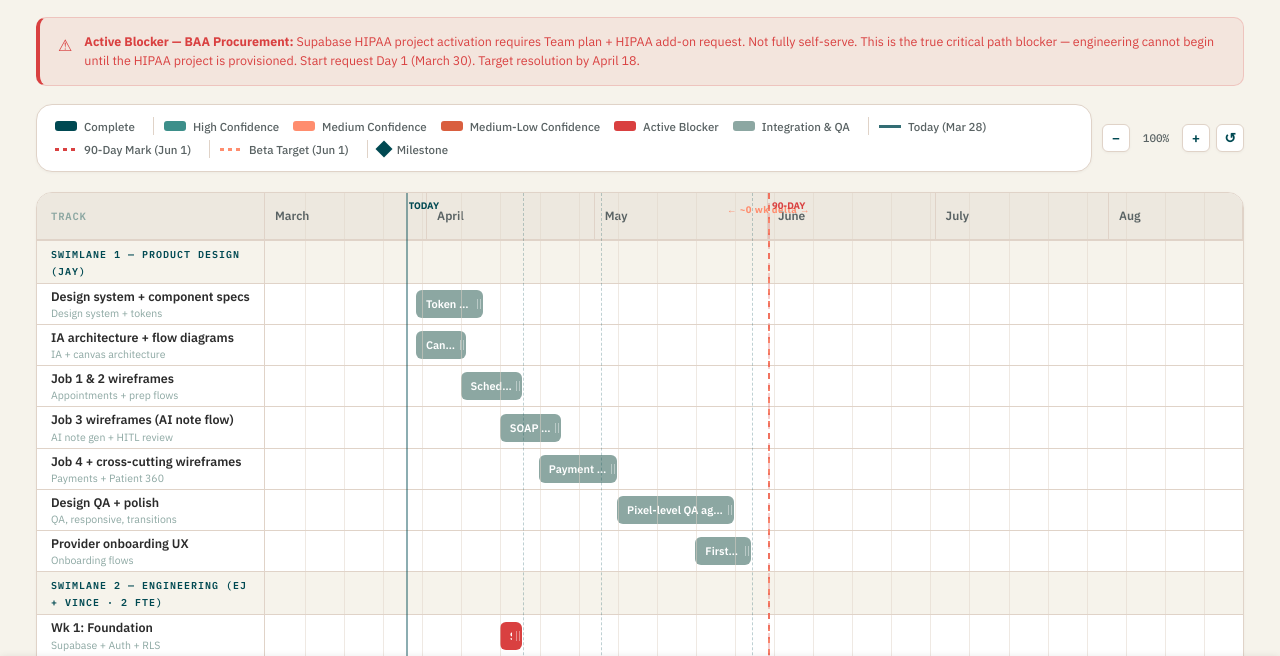
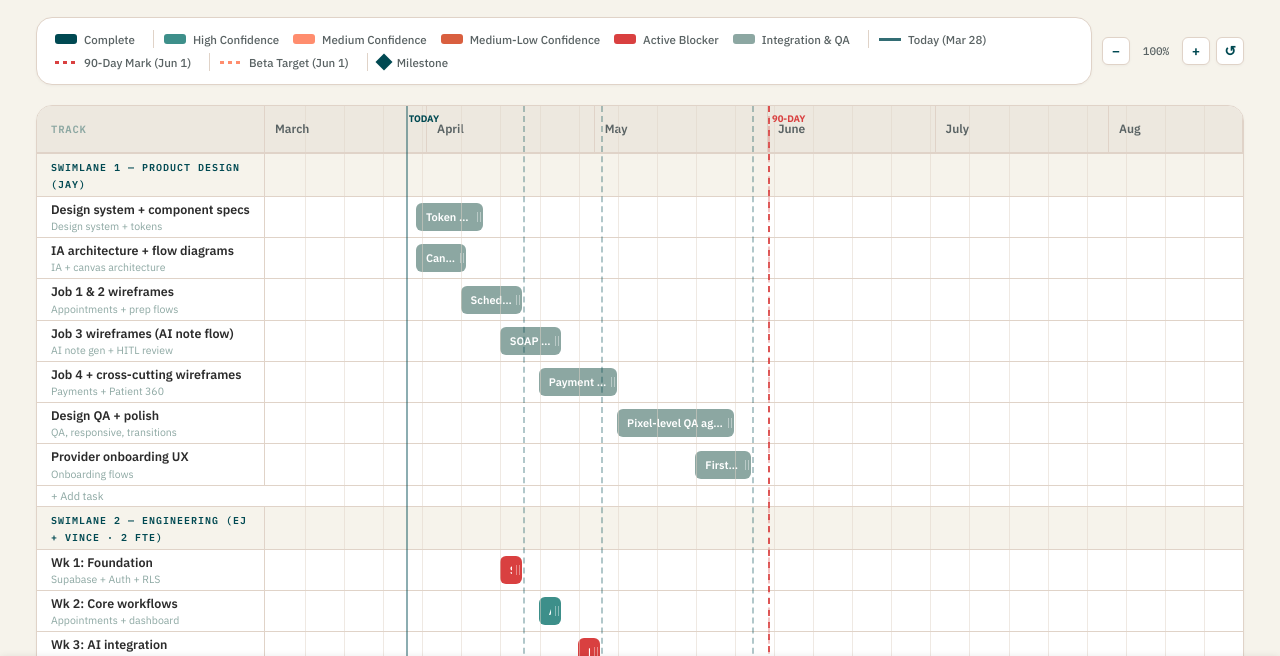
Before and after one commit to jtrainer357/beta-timeline, a plain HTML site: page index.html in a window 1280 px wide. Shown: the part 103-759 px from the top of the page. Drawn offline with Linux system fonts and the light colour scheme; no server answers.

Commit message:
Remove blocker banner, add task rows, thicker milestone lines, fix delta label
- Remove Active Blocker banner from Syd tab
- Add "+ Add task" button at bottom of each swimlane group
- Milestone dotted lines thicker (2.5px, 30% opacity)
- Hide delta label and beta line when beta date equals 90-day mark (no delta)

Co-Authored-By: Claude Opus 4.6 (1M context) <noreply@anthropic.com>

```diff
--- a/index.html
+++ b/index.html
@@ -403,7 +403,7 @@ body {
 .brh::after { content: ''; position: absolute; right: 2px; top: 50%; transform: translateY(-50%); width: 2px; height: 10px; border-right: 1px solid rgba(255,255,255,.4); border-left: 1px solid rgba(255,255,255,.4); }
 .ms-diamond { cursor: grab; transition: transform .1s; }
 .ms-diamond.dragging { cursor: grabbing; }
-.vl-ms { position: absolute; top: 0; bottom: 0; width: 0; border-left: 1.5px dashed var(--g); opacity: .25; pointer-events: none; }
+.vl-ms { position: absolute; top: 0; bottom: 0; width: 0; border-left: 2.5px dashed var(--g); opacity: .3; pointer-events: none; }
 .ii { background: white; border: 1.5px solid var(--g-mid); border-radius: 4px; font-family: inherit; font-size: inherit; font-weight: inherit; color: inherit; padding: 2px 6px; outline: none; width: 100%; }
 
 /* ── VERTICAL MARKERS ─────────────────────── */
@@ -595,6 +595,24 @@ body {
 .tab.archived { opacity: 0.5; }
 .tab.archived:hover { opacity: 0.75; }
 .tab.archived.active { opacity: 1; }
+
+/* ── ADD ROW BUTTON ──────────────────────── */
+.add-row-btn {
+  display: flex;
+  align-items: center;
+  gap: 4px;
+  font-size: 11px;
+  color: var(--txt-s);
+  cursor: pointer;
+  padding: 3px 14px;
+  border: none;
+  background: none;
+  font-family: inherit;
+  transition: color .12s;
+  border-bottom: 1px solid var(--brd);
+  width: 100%;
+}
+.add-row-btn:hover { color: var(--g); }
 
 /* ── GRID LINES (rendered in overlay via JS) ── */
 </style>
@@ -1358,7 +1376,7 @@ const TABS = {
         sub: 'Living document \u00b7 Updated weekly as new information comes in \u00b7 ' + todayFull,
         pills: ['Start: March 30, 2026','2 Eng + 1 Design + 1 Product','Beta Target: June 1, 2026']
       },
-      blocker: '<strong>Active Blocker \u2014 BAA Procurement:</strong> Supabase HIPAA project activation requires Team plan + HIPAA add-on request. Not fully self-serve. This is the true critical path blocker \u2014 engineering cannot begin until the HIPAA project is provisioned. Start request Day 1 (March 30). Target resolution by April 18.',
+      blocker: null,
       footnotes: [
         { title:'Confidence Tier Definitions', para:null, items:[
           '<strong>High:</strong> Spec complete, approach defined, no major unresolved dependencies',
@@ -1410,12 +1428,19 @@ function updateDelta() {
   if (!deltaEl || !deltaLabel || !betaLine) return;
   const d90pct  = ((D90 - START)/864e5/TOTAL*100);
   const betapct = ((BETA - START)/864e5/TOTAL*100);
-  const midpct  = (d90pct + betapct) / 2;
   const weeks   = Math.round((BETA - D90)/864e5/7);
-  deltaEl.style.cssText = `position:absolute;left:${d90pct.toFixed(3)}%;width:${(betapct-d90pct).toFixed(3)}%;top:0;bottom:0;background:rgba(26,111,168,.06);`;
-  deltaLabel.style.cssText = `position:absolute;left:${midpct.toFixed(3)}%;top:10px;transform:translateX(-50%);font-size:9.5px;font-weight:700;color:#FF8D6E;white-space:nowrap;letter-spacing:.05em;font-family:'IBM Plex Sans',sans-serif;`;
-  deltaLabel.textContent = '\u2190 ~' + weeks + ' wk delta \u2192';
-  betaLine.style.left = betapct.toFixed(3) + '%';
+  if (weeks <= 0) {
+    deltaEl.style.cssText = 'display:none;';
+    deltaLabel.style.cssText = 'display:none;';
+    betaLine.style.display = 'none';
+  } else {
+    const midpct  = (d90pct + betapct) / 2;
+    deltaEl.style.cssText = `position:absolute;left:${d90pct.toFixed(3)}%;width:${(betapct-d90pct).toFixed(3)}%;top:0;bottom:0;background:rgba(26,111,168,.06);`;
+    deltaLabel.style.cssText = `position:absolute;left:${midpct.toFixed(3)}%;top:10px;transform:translateX(-50%);font-size:9.5px;font-weight:700;color:#FF8D6E;white-space:nowrap;letter-spacing:.05em;font-family:'IBM Plex Sans',sans-serif;`;
+    deltaLabel.textContent = '\u2190 ~' + weeks + ' wk delta \u2192';
+    betaLine.style.display = '';
+    betaLine.style.left = betapct.toFixed(3) + '%';
+  }
   document.getElementById('legend-beta').textContent = 'Beta Target (' + BETA.toLocaleDateString('en-US',{month:'short',day:'numeric'}) + ')';
 }
 
@@ -1561,6 +1586,25 @@ function attachMilestoneHandlers(msEl, i) {
   });
 }
 
+function addRow(gi) {
+  // Default: 2-week bar starting at TODAY, using the first bar's color in the group or teal
+  const group = currentGroups[gi];
+  const defaultColor = (group.rows.length > 0 && group.rows[0].bars.length > 0)
+    ? group.rows[0].bars[0].color : '#8CA7A2';
+  const startDate = new Date(TODAY); startDate.setDate(startDate.getDate() + 1);
+  const endDate = new Date(startDate); endDate.setDate(endDate.getDate() + 14);
+  const newRow = {
+    name: 'New task', sub: '',
+    bars: [{ s: fmtDate(startDate), e: fmtDate(endDate), color: defaultColor, conf: null, tip: 'New task' }]
+  };
+  group.rows.push(newRow);
+  // Re-render to pick up the new row with all handlers
+  renderChart(activeTab);
+  renderHeader(activeTab);
+  renderFootnotes(activeTab);
+  schedSave();
+}
+
 function renderChart(tabKey) {
   const tab = TABS[tabKey];
   currentGroups = tab.groups;
@@ -1596,6 +1640,13 @@ function renderChart(tabKey) {
       rowEl.innerHTML = `<div class="row-stub"><div><div class="row-name">${row.name}</div>${row.sub?`<div class="row-sub">${row.sub}</div>`:''}</div></div><div class="row-track">${barsHTML}</div>`;
       body.appendChild(rowEl);
     });
+
+    // Add row button per group
+    const addBtn = document.createElement('button');
+    addBtn.className = 'add-row-btn';
+    addBtn.textContent = '+ Add task';
+    addBtn.addEventListener('click', () => addRow(gi));
+    body.appendChild(addBtn);
   });
 
   // Milestone row
```
